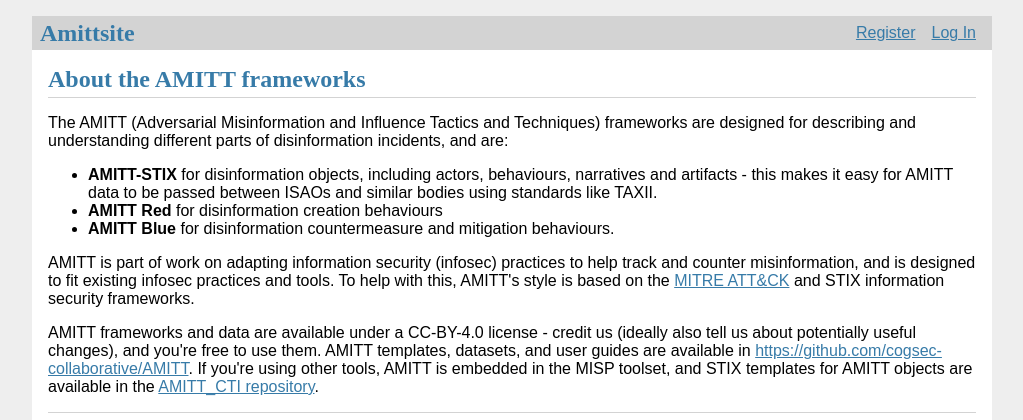
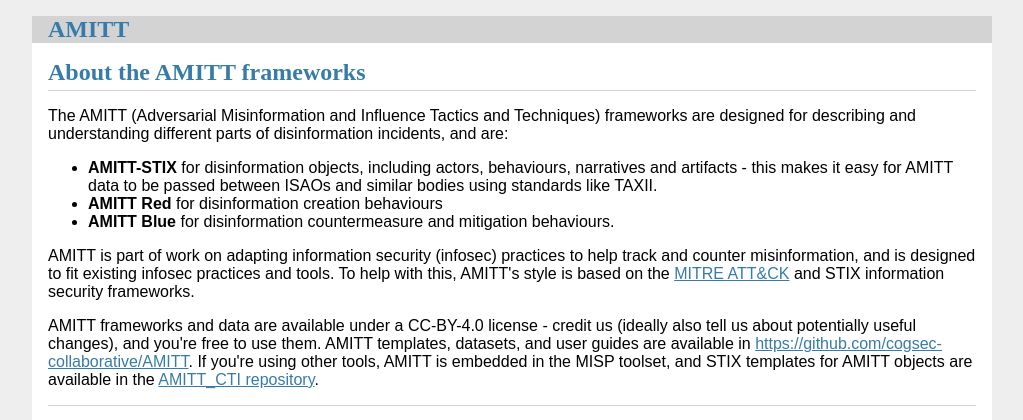
Before and after one commit to cogsec-collaborative/Amittsite, a Flask app: page /about in a window 1280 px wide. Shown: the top 420 px of the page, without its empty margins (128-1151 px from the left). Run offline with Flask 2, Linux system fonts and the light colour scheme; some libraries are stand-ins or nearby versions.

Commit message:
heroku stuff

```diff
--- a/amittsite/templates/base.html
+++ b/amittsite/templates/base.html
@@ -4,15 +4,15 @@
 <script src="https://d3js.org/d3.v4.min.js"></script>
 <script type="text/javascript" src="{{ url_for('static', filename='textgrid.js') }}"></script>
 <nav>
-  <h1>Amittsite</h1>
+  <h1><a href="{{ url_for('index') }}">AMITT</a></h1>
   <ul>
     {% if g.user %}
       <li><span>{{ g.user['username'] }}</span>
       <li><a href="{{ url_for('auth.logout') }}">Log Out</a>
     {% else %}
-      <li><a href="{{ url_for('auth.register') }}">Register</a>
+<!--       <li><a href="{{ url_for('auth.register') }}">Register</a>
       <li><a href="{{ url_for('auth.login') }}">Log In</a>
-    {% endif %}
+ -->    {% endif %}
   </ul>
 </nav>
 <section class="content">
```
Also changed, not shown: 1 other file.
